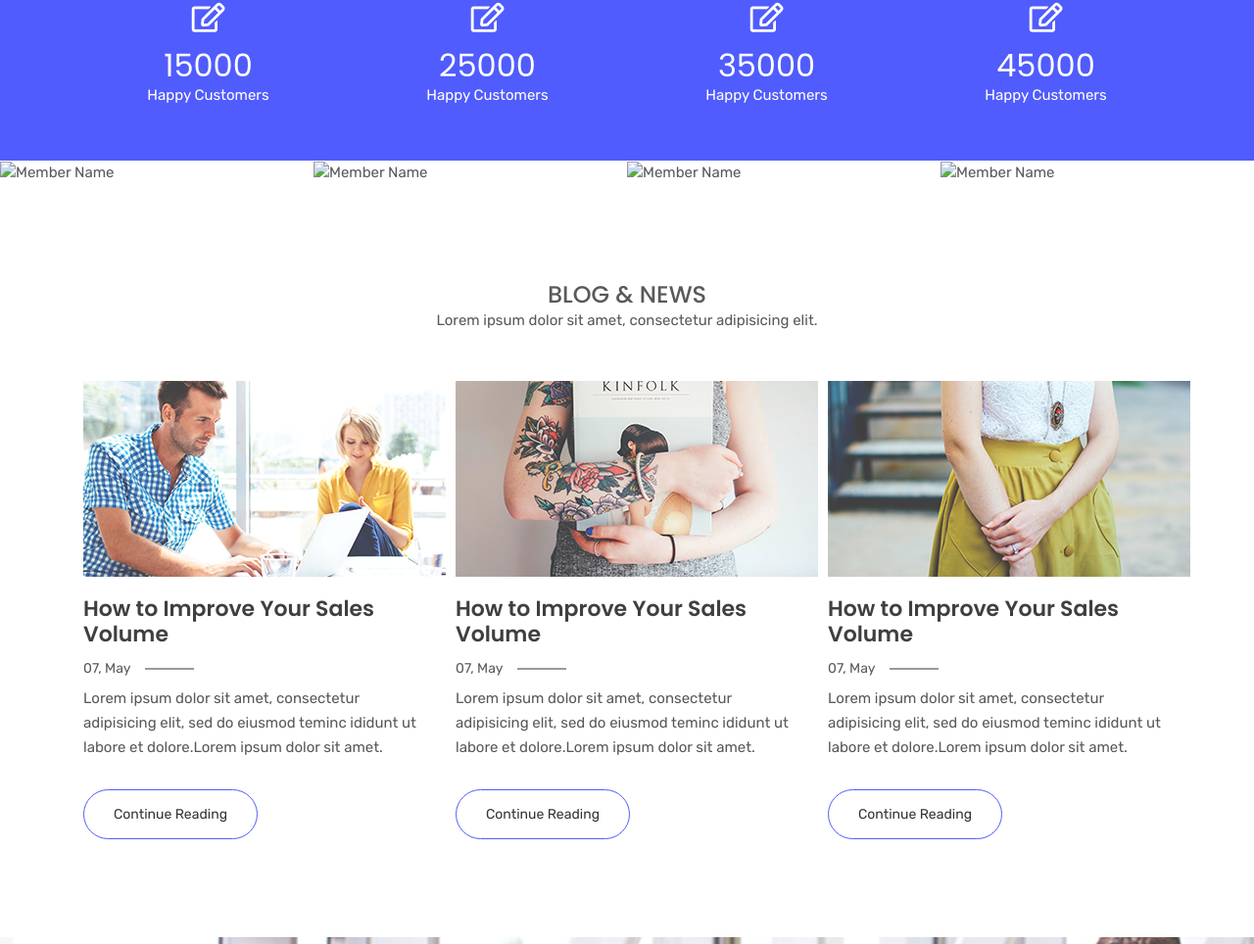
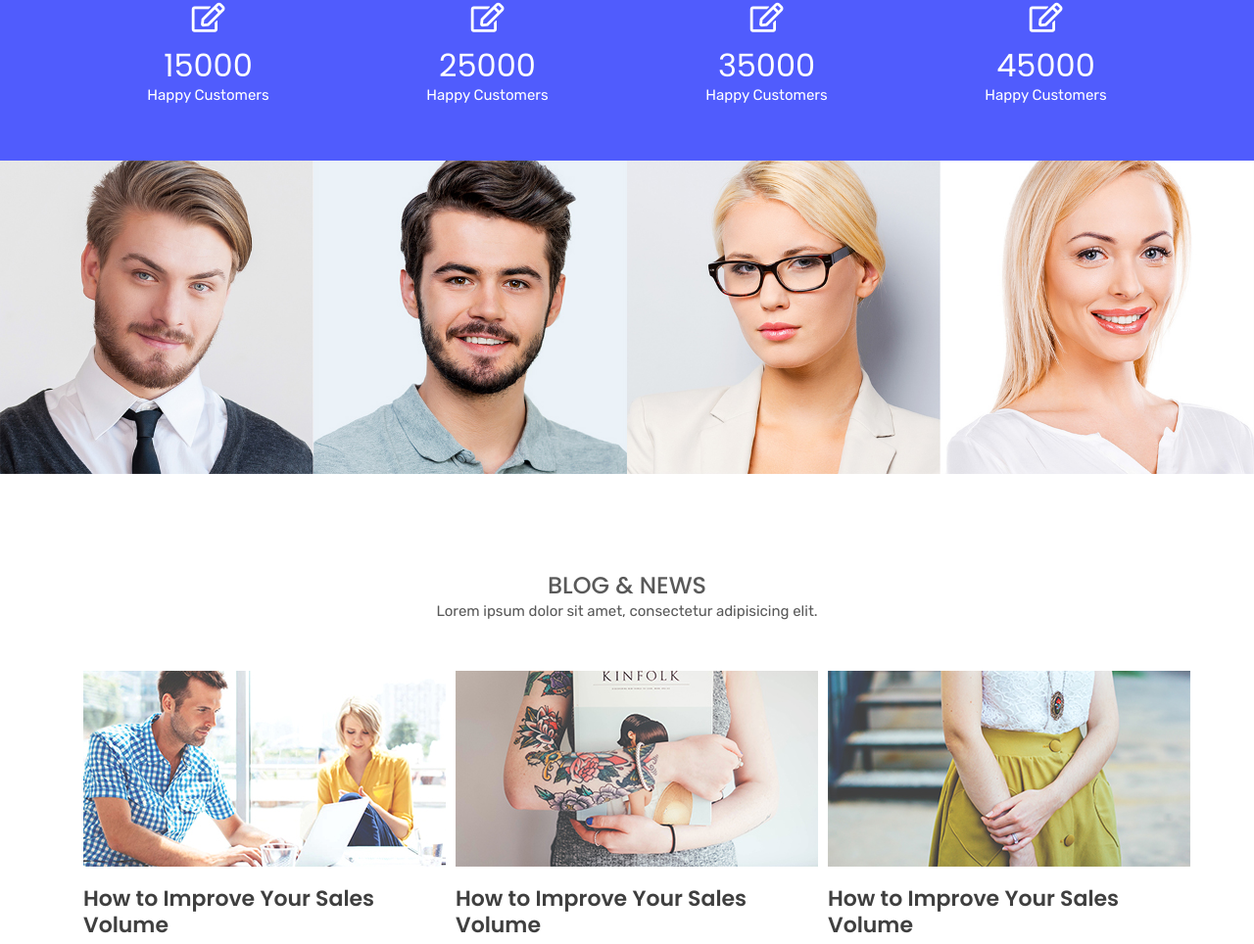
Before and after one commit to developerTajul/monu, a plain HTML site: page index.html in a window 1280 px wide. Shown: the part 3362-4326 px from the top of the page at 98% size. Drawn offline with Linux system fonts and the light colour scheme; files whose address does not match are found by name.

Commit message:
image url

```diff
--- a/index.html
+++ b/index.html
@@ -409,7 +409,7 @@
 					<div class="col-xl-3">
 						<div class="single-team-member">
 							<div class="member-thumb">
-								<img src="images/member-1.jpg" alt="Member Name">
+								<img src="images/member/member-1.jpg" alt="Member Name">
 							</div>
 							<div class="member-info">
 								<h3>Michael Redux</h3>
@@ -429,7 +429,7 @@
 					<div class="col-xl-3">
 						<div class="single-team-member">
 							<div class="member-thumb">
-								<img src="images/member-1.jpg" alt="Member Name">
+								<img src="images/member/member-2.jpg" alt="Member Name">
 							</div>
 							<div class="member-info">
 								<h3>Michael Redux</h3>
@@ -449,7 +449,7 @@
 					<div class="col-xl-3">
 						<div class="single-team-member">
 							<div class="member-thumb">
-								<img src="images/member-1.jpg" alt="Member Name">
+								<img src="images/member/member-3.jpg" alt="Member Name">
 							</div>
 							<div class="member-info">
 								<h3>Michael Redux</h3>
@@ -469,7 +469,7 @@
 					<div class="col-xl-3">
 						<div class="single-team-member">
 							<div class="member-thumb">
-								<img src="images/member-1.jpg" alt="Member Name">
+								<img src="images/member/member-4.jpg" alt="Member Name">
 							</div>
 							<div class="member-info">
 								<h3>Michael Redux</h3>
```
